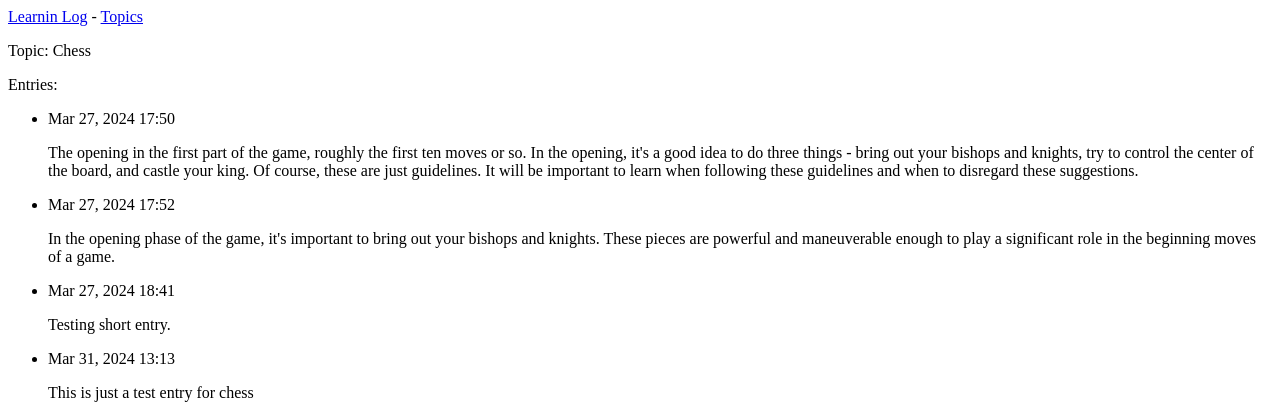
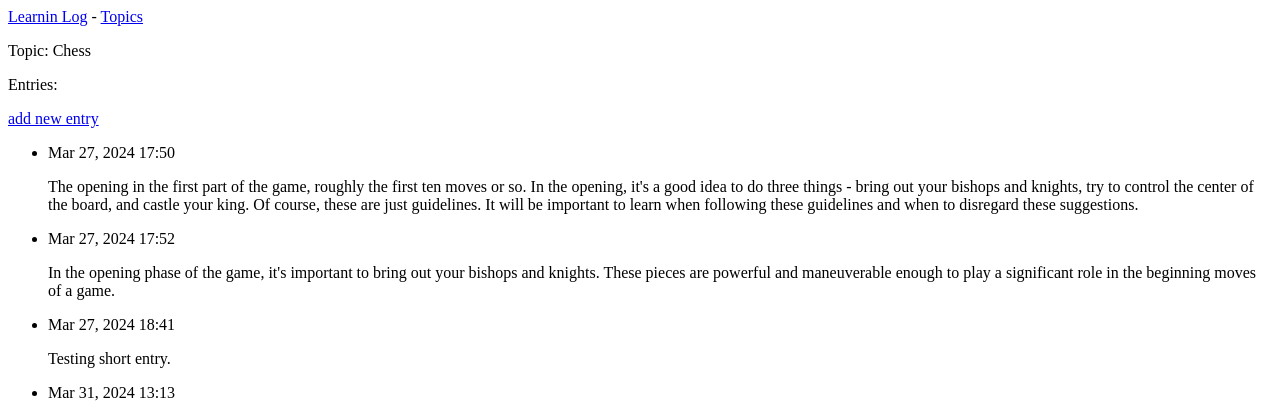
Before and after one commit to Na-na13/learning_logs, a Django app: page /topics/1 in a window 1280 px wide. Shown: the top 419 px of the page. Run offline with Django 4.2, Linux system fonts and the light colour scheme; data comes from the database, SQL or seed files in the repository; both versions use the stored data as it was after the commit.

Commit message:
Form for adding new entries

```diff
--- a/learning_logs/templates/learning_logs/topic.html
+++ b/learning_logs/templates/learning_logs/topic.html
@@ -3,6 +3,9 @@
   <p>Topic: {{ topic }}</p>
 
   <p>Entries:</p>
+  <p>
+    <a href="{% url 'learning_logs:new_entry' topic.id %}">add new entry</a>
+  </p>
   <ul>
     {% for entry in entries %}
       <li>
--- a/learning_logs/urls.py
+++ b/learning_logs/urls.py
@@ -5,11 +5,13 @@ from . import views
 
 urlpatterns = [
     # Home Page
-    path("", views.index, name="index"),
+    path('', views.index, name='index'),
     # Show all topics
-    path("topics", views.topics, name='topics'),
+    path('topics', views.topics, name='topics'),
     # Detail page for a single topic
-    path("topics/<int:topic_id>", views.topic, name='topic'),
+    path('topics/<int:topic_id>', views.topic, name='topic'),
     # Page for adding a new topic
-    path("new_topic", views.new_topic, name='new_topic')
+    path('new_topic', views.new_topic, name='new_topic'),
+    # Page for adding a new entry
+    path('new_entry/<int:topic_id>', views.new_entry, name='new_entry')
 ]
--- a/learning_logs/views.py
+++ b/learning_logs/views.py
@@ -3,7 +3,7 @@ from django.http import HttpResponseRedirect
 from django.urls import reverse
 
 from .models import Topic
-from .forms import TopicForm
+from .forms import TopicForm, EntryForm
 
 # Create your views here.
 
@@ -42,3 +42,24 @@ def new_topic(request):
 
     context = {'form': form}
     return render(request, 'learning_logs/new_topic.html', context)
+
+
+def new_entry(request, topic_id):
+    """Add a new entry for a particular topic."""
+    topic = Topic.objects.get(id=topic_id)
+    print("topic_id: ", topic_id)
+
+    if request.method != 'POST':
+        # No data submitted; create a blank form
+        form = EntryForm()
+    else:
+        # POST data submitted; process data.
+        form = EntryForm(data=request.POST)
+        if form.is_valid():
+            new_entry = form.save(commit=False)
+            new_entry.topic = topic
+            new_entry.save()
+            return HttpResponseRedirect(reverse('learning_logs:topic', args=[topic_id]))
+
+    context = {'topic': topic, 'form': form}
+    return render(request, 'learning_logs/new_entry.html', context)
```
Also changed, not shown: learning_logs/forms.py (+9 -1 lines), learning_logs/templates/learning_logs/new_entry.html (added, +11 -0 lines), db.sqlite3.
